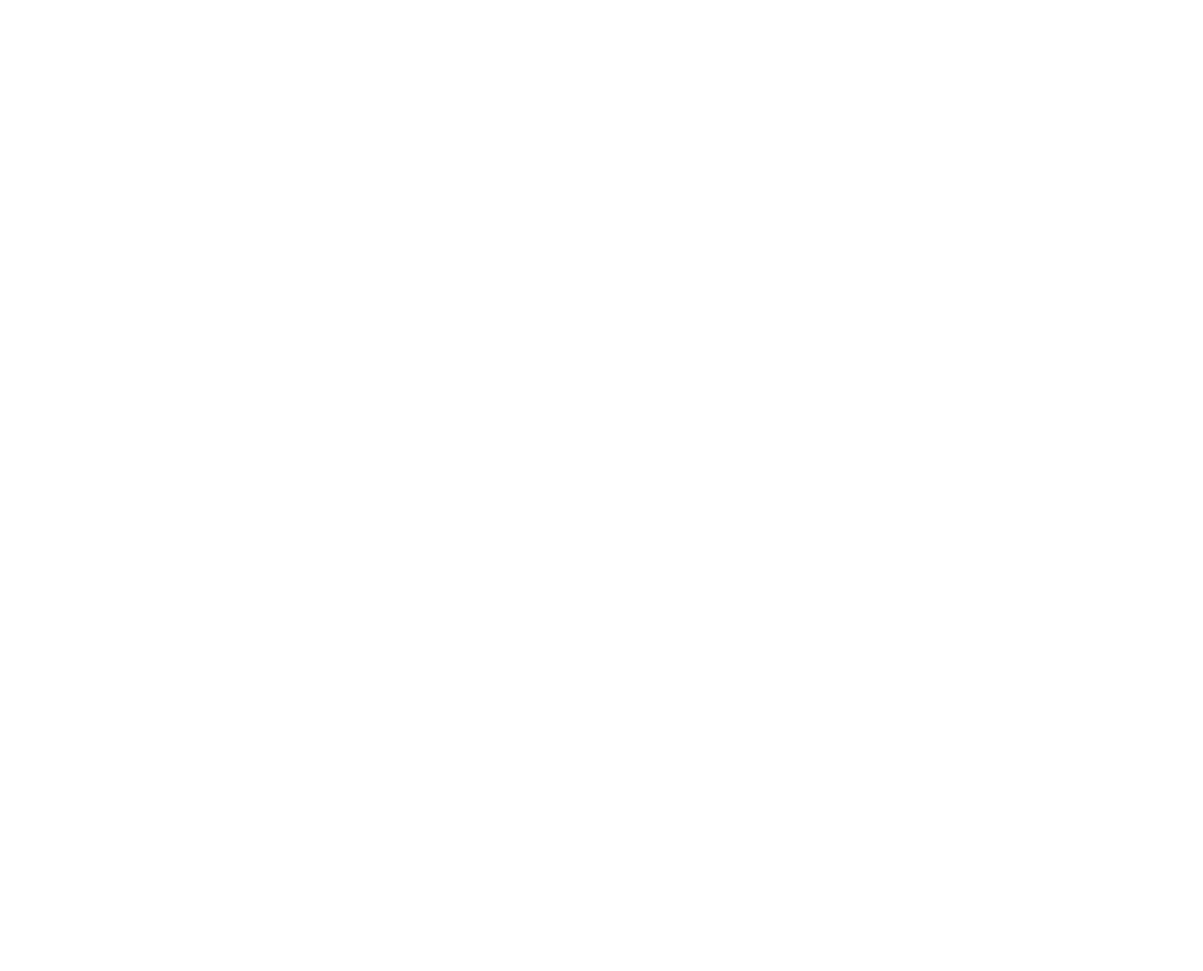
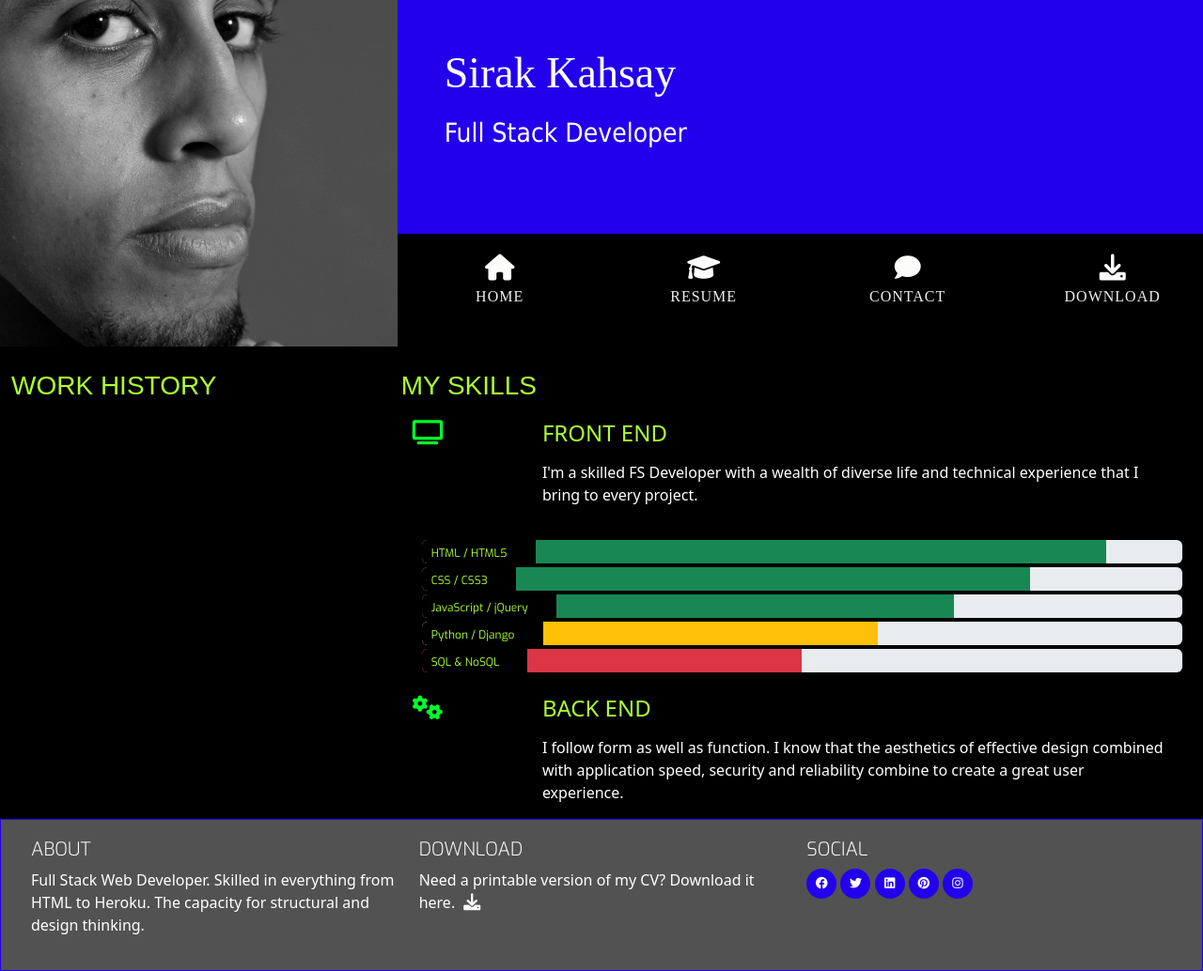
Before and after one commit to Sirak-K/Resume, a website: page resume.html in a window 1280 px wide. Shown: the whole page at 94% size. Before the commit the page ends 800 px from the top, so only its background shows below. Drawn offline with nearby package versions, Linux system fonts and the light colour scheme.

Commit message:
progress bars done

```diff
--- a/assets/css/style.css
+++ b/assets/css/style.css
@@ -25,13 +25,16 @@ background-color: black;
     color:white;
 }
 
+.bg-color-work-history {
+background-color:black;
+}
+
 .ui-menu-color-home{
     background-color: black;
 
 }
 .ui-menu-color-resume {
     background-color:black;
-
 }
 .ui-menu-color-contact {
     background-color:black;
@@ -74,7 +77,8 @@ margin: 0;
 } */
 
 
-.section-heading {
+.section-heading,
+.history-heading {
     font-family: "Conthrax", sans-serif;
     font-weight: 300;
     margin-top: 25px;
@@ -259,7 +263,7 @@ footer p {
     margin-bottom:15px;
 }
 
-/* ----------- Three Reasons ----------- */
+/* ----------- PERSONAL INFO ----------- */
 
 .personal-info-item {
     margin-bottom: 20px;
@@ -290,3 +294,26 @@ footer p {
     position: relative;
     width: 60%;
 }
+
+/* ----------- SKILLS (PROGRESS BARS) ----------- */
+.progress {
+    position: relative;
+    height: 25px;
+    margin-bottom: 4px;
+    font-family: Exo;
+    font-size: 12px;
+
+}
+
+.progress-type {
+    position: absolute;
+    left: 0px;
+    font-weight: 400;
+    padding: 5px 30px 2px 10px;
+    color: greenyellow;
+    background-color: black;
+}
+
+.progress-section {
+    margin: 20px 10px;
+}
--- a/contact.html
+++ b/contact.html
@@ -0,0 +1,220 @@
+<!DOCTYPE html>
+<html lang="en">
+<head>
+    <meta charset="UTF-8">
+    <meta http-equiv="X-UA-Compatible" content="IE=edge">
+    <meta name="viewport" content="width=device-width, initial-scale=1.0">
+    <link href="https://cdn.jsdelivr.net/npm/bootstrap@5.3.0-alpha1/dist/css/bootstrap.min.css" rel="stylesheet" integrity="sha384-GLhlTQ8iRABdZLl6O3oVMWSktQOp6b7In1Zl3/Jr59b6EGGoI1aFkw7cmDA6j6gD" crossorigin="anonymous">
+    <link href="https://cdnjs.cloudflare.com/ajax/libs/font-awesome/6.0.0/css/all.min.css" rel="stylesheet">
+    <link rel="stylesheet" href="https://cdnjs.cloudflare.com/ajax/libs/hover.css/2.3.1/css/hover-min.css" integrity="sha512-csw0Ma4oXCAgd/d4nTcpoEoz4nYvvnk21a8VA2h2dzhPAvjbUIK6V3si7/g/HehwdunqqW18RwCJKpD7rL67Xg==" crossorigin="anonymous" referrerpolicy="no-referrer" />
+    <link rel="stylesheet" href="assets/css/style.css">
+    <title>Sirak</title>
+</head>
+
+<body>
+    <header>
+        <div class="row">
+            <a href="index.html" class="col-md-4 logo">
+
+            </a>
+            <div class="col-md-8">
+                <div class="row bg-color-name-title">
+                    <div class="col heading">
+                        <h1 class="name">Sirak Kahsay</h1>
+                        <h2 class="title">Full Stack Developer</h2>
+                    </div>
+                </div>
+
+                <div class="row">
+                    <div class="col">
+                        <ul id="nav" class="list-inline menu-container">
+                            <li class="col-6 col-sm-3 ui-menu-color-home list-inline-item menu-item">
+                                <a href="#" class="hvr-sweep-to-bottom">
+                                    <i class="icon-main fa fa-house" aria-hidden="true"></i><span>Home</span></a></li>
+                            <li class="col-6 col-sm-3 ui-menu-color-resume list-inline-item menu-item">
+                                <a href="#" class="hvr-sweep-to-bottom">
+                                    <i class="icon-main fa fa-graduation-cap"></i><span>Resume</span></a></li>
+                            <li class="col-6 col-sm-3 ui-menu-color-contact list-inline-item menu-item">
+                                <a href="#" class="hvr-sweep-to-bottom">
+                                    <i class="icon-main fa fa-comment"></i><span>Contact</span></a></li>
+                            <li class="col-6 col-sm-3 ui-menu-color-download list-inline-item menu-item">
+                                <a href="#" class="hvr-sweep-to-bottom">
+                                    <i class="icon-main fa fa-download"></i><span>Download</span></a></li>
+                        </ul>
+                    </div>
+                </div>
+
+            </div>
+        </div>
+    </header>
+    <section class="container-fluid">
+        <div class="row">
+            <div class="col-md-4 bg-color-personal-info section-column">
+                <div class="row">
+                    <div class="col-12">
+                        <h3 class="section-heading uppercase">
+                            Personal Info
+                        </h3>
+                    </div>
+                </div>
+                <div class="personal-info-item">
+                    <div class="key">
+                        <p class="uppercase">
+                        Phone:
+                        </p>
+                    </div>
+                <div class="value">
+                    <p>
+                        555 204 1994
+                    </p>
+                    </div>
+
+                    <div class="key">
+                        <p class="uppercase">
+                        Address:
+                        </p>
+                    </div>
+                <div class="value">
+                    <p>
+                        Bootcamp, Full Stack
+                    </p>
+                    </div>
+
+                    <div class="key">
+                        <p class="uppercase">
+                        Email:
+                        </p>
+                    </div>
+                <div class="value">
+                    <p>
+                        ssirak@hotmail.com
+                    </p>
+                    </div>
+
+                </div>
+            </div>
+            <div class="col-md-8 bg-color-three-reasons">
+                <div class="row">
+                    <div class="col">
+                        <h3 class="section-heading uppercase">About Me</h3>
+                    </div>
+                </div>
+
+                <div class="row">
+                    <div class="col-10 offset-1 offset-sm-0 col-sm-4 col-md-6"></div>
+                        <div class="row">
+                            <div class="col-2">
+                                <i class="three-reasons-icon fa fa-question"
+                                aria-hidden="true"></i>
+                            </div>
+                            <div class="col-10">
+                                <h4 class="three-reasons-heading uppercase">What do I do?</h4>
+                            <p>I'm a skilled FS Developer with a wealth of diverse
+                                life and technical experience that I bring to every project.
+                            </p>
+                            </div>
+                        </div>
+                    </div>
+                <div class="row">
+                        <div class="col-10 offset-1 offset-sm-0 col-sm-4 col-md-6"></div>
+                            <div class="row">
+                                <div class="col-2">
+                                    <i class="three-reasons-icon fa fa-thumbs-up"
+                                    aria-hidden="true"></i>
+                                </div>
+                                <div class="col-10">
+                                    <h4 class="three-reasons-heading uppercase">How do I do it?</h4>
+                                <p>I follow form as well as function. I know that the aesthetics of
+                                    effective design combined with application speed, security and
+                                    reliability combine to create a great user experience.
+                                </p>
+                                </div>
+                            </div>
+                    </div>
+
+                    <div class="row">
+                        <div class="col-10 offset-1 offset-sm-0 col-sm-4 col-md-6"></div>
+                            <div class="row">
+                                <div class="col-2">
+                                    <i class="three-reasons-icon fa fa-bolt"
+                                    aria-hidden="true"></i>
+                                </div>
+                                <div class="col-10">
+                                    <h4 class="three-reasons-heading uppercase">Why hire me?</h4>
+                                <p>I work quickly and effectively in getting things built and working
+                                    across the stack. I'm an excellent communicator who thrives in
+                                    bright and enthusiastic teams and I'm also a self-starter
+                                    when working solo.
+                                </p>
+                                </div>
+                            </div>
+                    </div>
+
+                </div>
+            </div>
+        </div>
+
+    </section>
+
+    <footer class="container-fluid">
+        <div id="footer-details" class="row">
+            <div class="col-sm-4">
+                <h5 class="uppercase general-sub">About</h5>
+                <p class="inline-block">
+                    Full Stack Web Developer. Skilled in everything from HTML to Heroku.
+                    The capacity for structural and design thinking.
+                </p>
+            </div>
+
+            <div class="col-sm-4">
+                <h5 class="uppercase general-sub">Download</h5>
+                <p class="inline-block">
+                    Need a printable version of my CV? Download it here.
+                    <a href="#" target="_blank" class="cv-pdf">
+                        <i class="fa fa-download" aria-hidden="true"></i>
+                        <span class="sr-only">Download Link.</span>
+                    </a>
+                </p>
+            </div>
+
+            <div class="col-sm-4">
+                <h5 class="uppercase general-sub">Social</h5>
+                <ul class="list-inline social-links">
+                    <li class="list-inline-item">
+                        <a target="_blank" href="#">
+                            <i class="fab fa-facebook" aria-hidden="true"></i>
+                            <span class="sr-only">Facebook</span>
+                        </a>
+                    </li>
+                    <li class="list-inline-item">
+                        <a target="_blank" href="#">
+                            <i class="fab fa-twitter" aria-hidden="true"></i>
+                            <span class="sr-only">Twitter</span>
+                        </a>
+                    </li>
+                    <li class="list-inline-item">
+                        <a target="_blank" href="#">
+                            <i class="fab fa-linkedin" aria-hidden="true"></i>
+                            <span class="sr-only">LinkedIn</span>
+                        </a>
+                    </li>
+                    <li class="list-inline-item">
+                        <a target="_blank" href="#">
+                            <i class="fab fa-pinterest" aria-hidden="true"></i>
+                            <span class="sr-only">Pinterest</span>
+                        </a>
+                    </li>
+                    <li class="list-inline-item">
+                        <a target="_blank" href="#">
+                            <i class="fab fa-instagram" aria-hidden="true"></i>
+                            <span class="sr-only">Instagram</span>
+                        </a>
+                    </li>
+                </ul>
+            </div>
+        </div>
+    </footer>
+
+
+
+</body>
--- a/resume.html
+++ b/resume.html
@@ -0,0 +1,216 @@
+<!DOCTYPE html>
+<html lang="en">
+<head>
+    <meta charset="UTF-8">
+    <meta http-equiv="X-UA-Compatible" content="IE=edge">
+    <meta name="viewport" content="width=device-width, initial-scale=1.0">
+    <link href="https://cdn.jsdelivr.net/npm/bootstrap@5.3.0-alpha1/dist/css/bootstrap.min.css" rel="stylesheet" integrity="sha384-GLhlTQ8iRABdZLl6O3oVMWSktQOp6b7In1Zl3/Jr59b6EGGoI1aFkw7cmDA6j6gD" crossorigin="anonymous">
+    <link href="https://cdnjs.cloudflare.com/ajax/libs/font-awesome/6.0.0/css/all.min.css" rel="stylesheet">
+    <link rel="stylesheet" href="https://cdnjs.cloudflare.com/ajax/libs/hover.css/2.3.1/css/hover-min.css" integrity="sha512-csw0Ma4oXCAgd/d4nTcpoEoz4nYvvnk21a8VA2h2dzhPAvjbUIK6V3si7/g/HehwdunqqW18RwCJKpD7rL67Xg==" crossorigin="anonymous" referrerpolicy="no-referrer" />
+    <link rel="stylesheet" href="assets/css/style.css">
+    <title>Sirak</title>
+</head>
+
+<body>
+    <header>
+        <div class="row">
+            <a href="index.html" class="col-md-4 logo">
+
+            </a>
+            <div class="col-md-8">
+                <div class="row bg-color-name-title">
+                    <div class="col heading">
+                        <h1 class="name">Sirak Kahsay</h1>
+                        <h2 class="title">Full Stack Developer</h2>
+                    </div>
+                </div>
+
+                <div class="row">
+                    <div class="col">
+                        <ul id="nav" class="list-inline menu-container">
+                            <li class="col-6 col-sm-3 ui-menu-color-home list-inline-item menu-item">
+                                <a href="#" class="hvr-sweep-to-bottom">
+                                    <i class="icon-main fa fa-house" aria-hidden="true"></i><span>Home</span></a></li>
+                            <li class="col-6 col-sm-3 ui-menu-color-resume list-inline-item menu-item">
+                                <a href="#" class="hvr-sweep-to-bottom">
+                                    <i class="icon-main fa fa-graduation-cap"></i><span>Resume</span></a></li>
+                            <li class="col-6 col-sm-3 ui-menu-color-contact list-inline-item menu-item">
+                                <a href="#" class="hvr-sweep-to-bottom">
+                                    <i class="icon-main fa fa-comment"></i><span>Contact</span></a></li>
+                            <li class="col-6 col-sm-3 ui-menu-color-download list-inline-item menu-item">
+                                <a href="#" class="hvr-sweep-to-bottom">
+                                    <i class="icon-main fa fa-download"></i><span>Download</span></a></li>
+                        </ul>
+                    </div>
+                </div>
+
+            </div>
+        </div>
+    </header>
+    <!-------------- MAIN CONTENT -------------->
+    <section class="container-fluid">
+        <div class="row">
+            <div class="col-md-4 bg-color-work-history section-column">
+                <div class="row">
+                    <div class="col-12">
+                        <h3 class="history-heading uppercase">
+                            Work History
+                        </h3>
+                    </div>
+                </div>
+            </div>
+
+            <!-------------- THREE REASONS -------------->
+            <div class="col-md-8 bg-color-three-reasons">
+                <div class="row">
+                    <div class="col">
+                        <h3 class="section-heading uppercase">My Skills</h3>
+                    </div>
+                </div>
+
+<!-------------- MY SKILLS (PROGRESS) -------------->
+                <div class="row">
+                    <div class="col-10 offset-1 offset-sm-0 col-sm-4 col-md-6"></div>
+                        <div class="row">
+                            <div class="col-2">
+                                <i class="three-reasons-icon fa fa-tv"
+                                aria-hidden="true"></i>
+                            </div>
+                            <div class="col-10">
+                                <h4 class="three-reasons-heading uppercase">FRONT END</h4>
+                            <p>I'm a skilled FS Developer with a wealth of diverse
+                                life and technical experience that I bring to every project.
+                            </p>
+                            </div>
+                        </div>
+                    </div>
+                    <div class="row progress-section">
+                        <div class="col">
+                            <!--PROGRESS 1: HTML-->
+                            <div class="progress">
+                                <div class="progress-bar bg-success" role="progressbar" aria-valuenow="90" aria-valuemin="0"
+                                aria-valuemax="100" style="width:90%">
+                                <span class="sr-only">90% complete</span>
+                                </div>
+                                <span class="progress-type">HTML / HTML5</span>
+                            </div>
+                            <!--PROGRESS 2: CSS-->
+                            <div class="progress">
+                                <div class="progress-bar bg-success" role="progressbar" aria-valuenow="80" aria-valuemin="0"
+                                aria-valuemax="100" style="width:80%">
+                                <span class="sr-only">80% complete</span>
+                                </div>
+                                <span class="progress-type">CSS / CSS3</span>
+                            </div>
+                            <!--PROGRESS 3: JavaScript -->
+                            <div class="progress">
+                                <div class="progress-bar bg-success" role="progressbar" aria-valuenow="70" aria-valuemin="0"
+                                aria-valuemax="100" style="width:70%">
+                                <span class="sr-only">70% complete</span>
+                                </div>
+                                <span class="progress-type">JavaScript / jQuery</span>
+                            </div>
+                            <!--PROGRESS 4: PYTHON -->
+                            <div class="progress">
+                                <div class="progress-bar bg-warning" role="progressbar" aria-valuenow="60" aria-valuemin="0"
+                                aria-valuemax="100" style="width:60%">
+                                <span class="sr-only">60% complete</span>
+                                </div>
+                                <span class="progress-type">Python / Django</span>
+                            </div>
+                            <!--PROGRESS 5: SQL -->
+                            <div class="progress">
+                                <div class="progress-bar bg-danger" role="progressbar" aria-valuenow="50" aria-valuemin="0"
+                                aria-valuemax="100" style="width:50%">
+                                <span class="sr-only">50% complete</span>
+                                </div>
+                                <span class="progress-type">SQL & NoSQL</span>
+                            </div>
+                        </div>
+                    </div>
+                <div class="row">
+                        <div class="col-10 offset-1 offset-sm-0 col-sm-4 col-md-6"></div>
+                            <div class="row">
+                                <div class="col-2">
+                                    <i class="three-reasons-icon fa fa-gears"
+                                    aria-hidden="true"></i>
+                                </div>
+                                <div class="col-10">
+                                    <h4 class="three-reasons-heading uppercase">BACK END</h4>
+                                <p>I follow form as well as function. I know that the aesthetics of
+                                    effective design combined with application speed, security and
+                                    reliability combine to create a great user experience.
+                                </p>
+                                </div>
+                            </div>
+                    </div>
+
+
+                </div>
+            </div>
+        </div>
+
+    </section>
+
+    <footer class="container-fluid">
+        <div id="footer-details" class="row">
+            <div class="col-sm-4">
+                <h5 class="uppercase general-sub">About</h5>
+                <p class="inline-block">
+                    Full Stack Web Developer. Skilled in everything from HTML to Heroku.
+                    The capacity for structural and design thinking.
+                </p>
+            </div>
+
+            <div class="col-sm-4">
+                <h5 class="uppercase general-sub">Download</h5>
+                <p class="inline-block">
+                    Need a printable version of my CV? Download it here.
+                    <a href="#" target="_blank" class="cv-pdf">
+                        <i class="fa fa-download" aria-hidden="true"></i>
+                        <span class="sr-only">Download Link.</span>
+                    </a>
+                </p>
+            </div>
+
+            <div class="col-sm-4">
+                <h5 class="uppercase general-sub">Social</h5>
+                <ul class="list-inline social-links">
+                    <li class="list-inline-item">
+                        <a target="_blank" href="#">
+                            <i class="fab fa-facebook" aria-hidden="true"></i>
+                            <span class="sr-only">Facebook</span>
+                        </a>
+                    </li>
+                    <li class="list-inline-item">
+                        <a target="_blank" href="#">
+                            <i class="fab fa-twitter" aria-hidden="true"></i>
+                            <span class="sr-only">Twitter</span>
+                        </a>
+                    </li>
+                    <li class="list-inline-item">
+                        <a target="_blank" href="#">
+                            <i class="fab fa-linkedin" aria-hidden="true"></i>
+                            <span class="sr-only">LinkedIn</span>
+                        </a>
+                    </li>
+                    <li class="list-inline-item">
+                        <a target="_blank" href="#">
+                            <i class="fab fa-pinterest" aria-hidden="true"></i>
+                            <span class="sr-only">Pinterest</span>
+                        </a>
+                    </li>
+                    <li class="list-inline-item">
+                        <a target="_blank" href="#">
+                            <i class="fab fa-instagram" aria-hidden="true"></i>
+                            <span class="sr-only">Instagram</span>
+                        </a>
+                    </li>
+                </ul>
+            </div>
+        </div>
+    </footer>
+
+
+
+</body>
```
